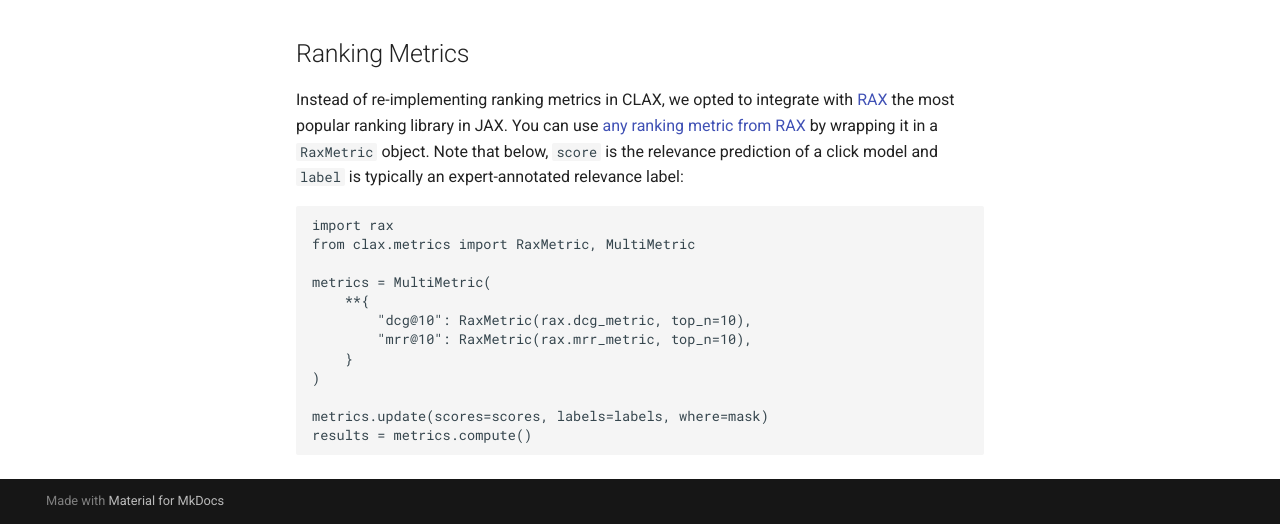
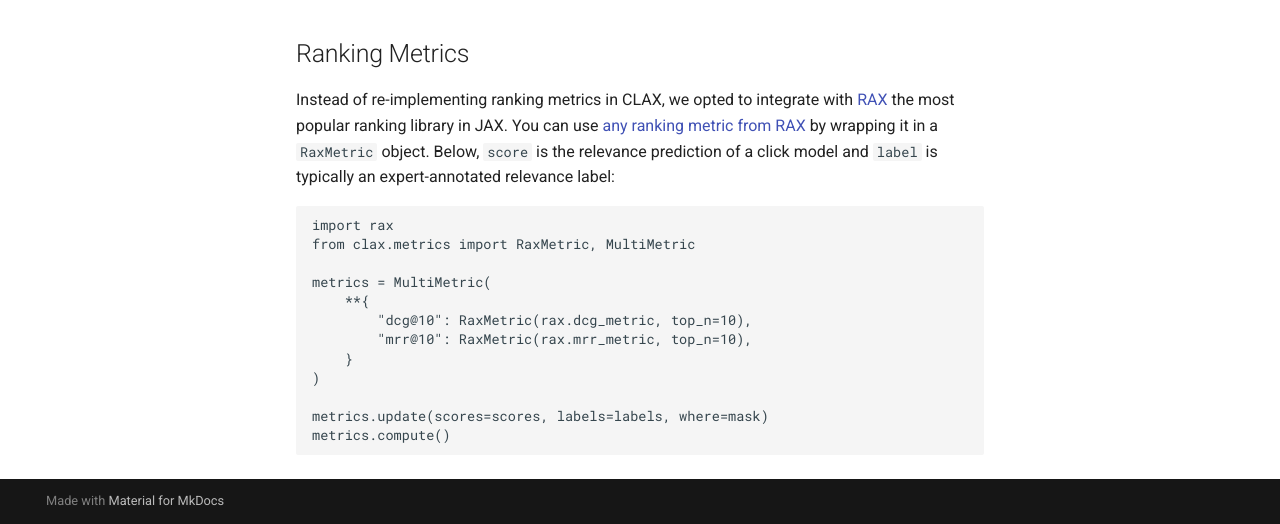
Before and after one commit to philipphager/clax, an MkDocs documentation site: the page built from docs/metrics.md, in a window 1280 px wide and 900 px high, scrolled down 2042 px, cut to the strip 376-900 px from the top of the window. Built offline with MkDocs 1.6.1 and Material for MkDocs 9.7.7, drawn with Linux system fonts in a browser that asks for light colours; comment, search, counter and statistics services are not loaded.

Commit message:
Update metrics.md

````diff
--- a/docs/metrics.md
+++ b/docs/metrics.md
@@ -90,7 +90,7 @@ where $\hat{c} = P(C=1 \mid d, k)$ are a model's unconditional click predictions
       heading_level: 3
 
 ## Ranking Metrics
-Instead of re-implementing ranking metrics in CLAX, we opted to integrate with [RAX](https://rax.readthedocs.io/en/stable/index.html) the most popular ranking library in JAX. You can use [any ranking metric from RAX](https://rax.readthedocs.io/en/stable/api.html#module-rax._src.metrics) by wrapping it in a `RaxMetric` object. Note that below, `score` is the relevance prediction of a click model and `label` is typically an expert-annotated relevance label:
+Instead of re-implementing ranking metrics in CLAX, we opted to integrate with [RAX](https://rax.readthedocs.io/en/stable/index.html) the most popular ranking library in JAX. You can use [any ranking metric from RAX](https://rax.readthedocs.io/en/stable/api.html#module-rax._src.metrics) by wrapping it in a `RaxMetric` object. Below, `score` is the relevance prediction of a click model and `label` is typically an expert-annotated relevance label:
 
 ```Python
 import rax
@@ -104,5 +104,5 @@ metrics = MultiMetric(
 )
 
 metrics.update(scores=scores, labels=labels, where=mask)
-results = metrics.compute()
+metrics.compute()
 ```
````
